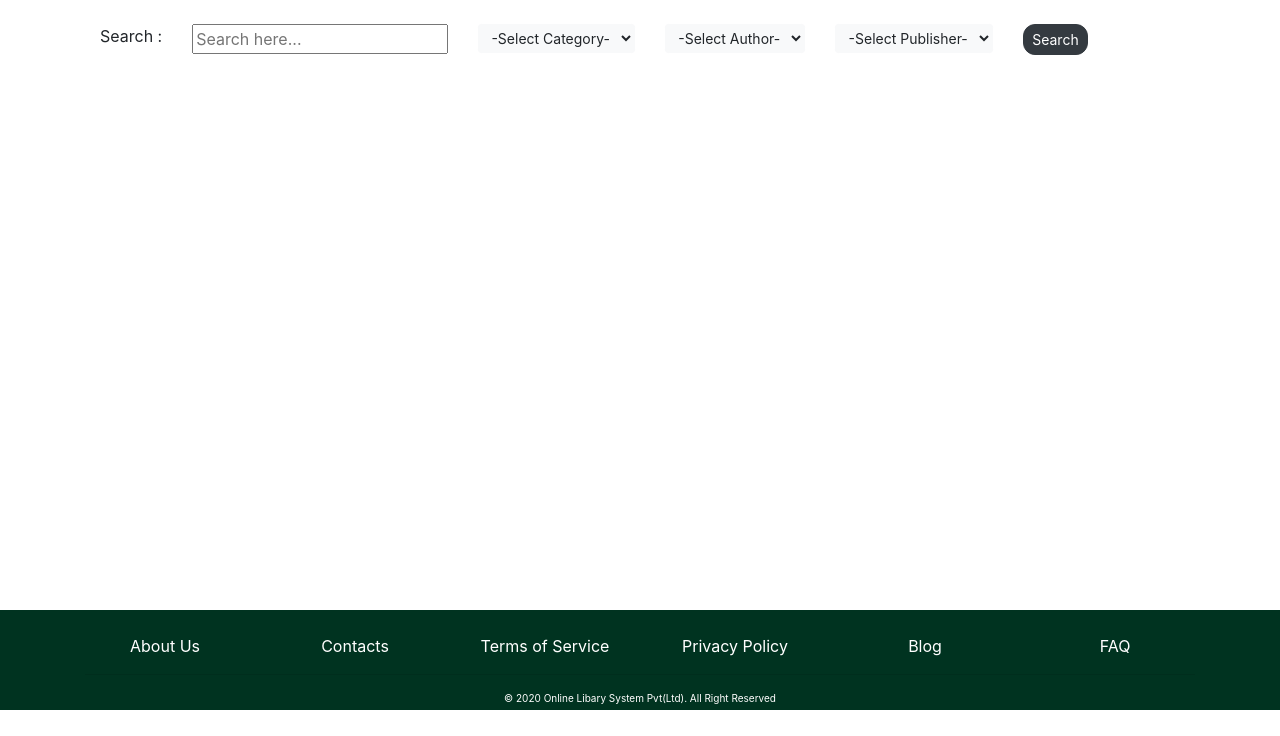
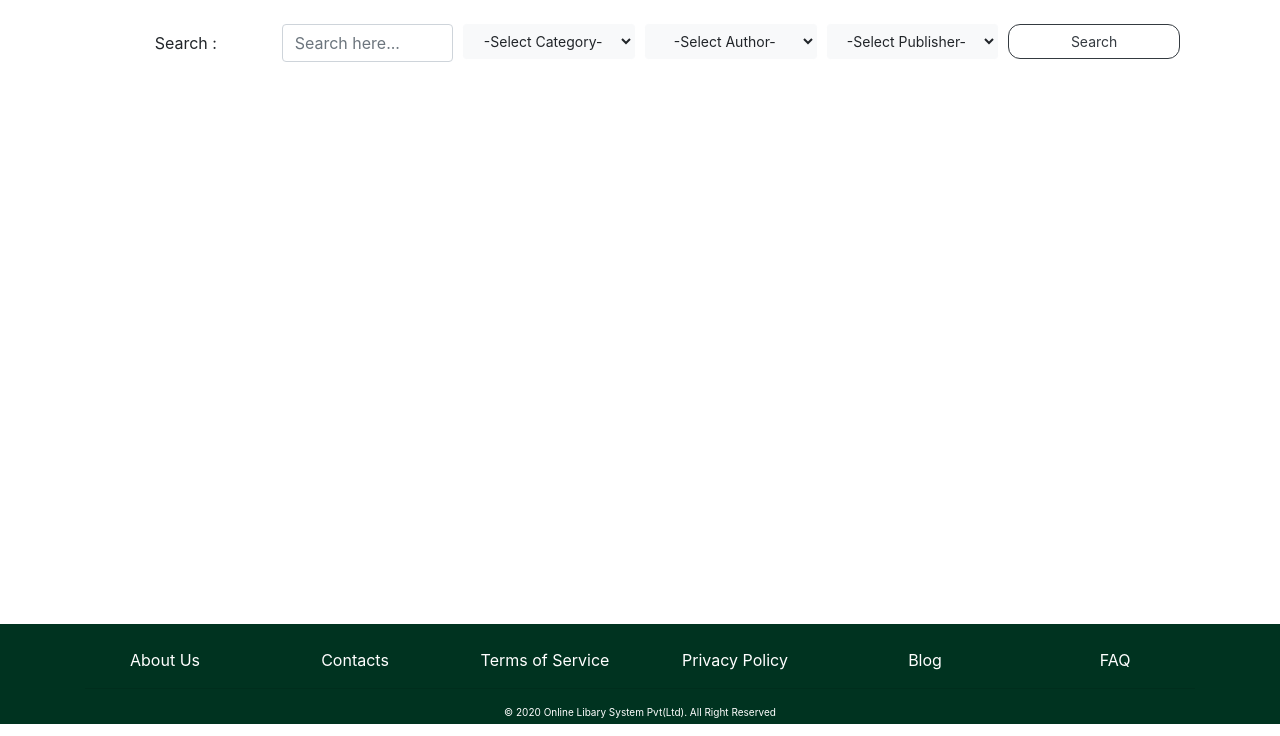
Before and after one commit to thivankanimesh/olms, a PHP site: page /grepanybook/ in a window 1280 px wide. Shown: the part 64-800 px from the top of the page. Run offline with PHP 8.4, Linux system fonts and the light colour scheme; data that the repository does not hold is empty.

Commit message:
Improved searchbar UI

```diff
--- a/index.php
+++ b/index.php
@@ -164,15 +164,15 @@
             <div class="row justify-content-md-center">
                 <div class="col-12 text-center">
                     <form action="index.php" method="POST">
-                        <div class="row">
-                            <div class="col-md-auto">
-                                <p>Search :</p>
+                        <div class="form-row">
+                            <div class="form-group col-md-2">
+                                <label class="col-form-label" for="txt-search">Search :</label>
                             </div>
-                            <div class="col-sm-auto">
-                                <input name="q" type="text" placeholder="Search here..." />
+                            <div class="form-group col-md-2">
+                                <input id="txt-search" class="form-control" name="q" type="text" placeholder="Search here..." />
                             </div>
-                            <div class="col-sm-auto">
-                                <select class="btn btn-sm btn-light" name="category">
+                            <div class="form-group col-md-2">
+                                <select class="form-control btn btn-sm btn-light" name="category">
                                     <?php
                                         echo '<option value="-Select Category-" selected>-Select Category-</option>';
                                         foreach($row_list1 as $row1){
@@ -181,8 +181,8 @@
                                     ?>
                                 </select>
                             </div>
-                            <div class="col-md-auto">
-                                <select class="btn btn-sm btn-light" name="author">
+                            <div class="form-group col-md-2">
+                                <select class="form-control btn btn-sm btn-light" name="author">
                                     <?php
                                         echo '<option value="-Select Author-" select>-Select Author-</option>';
                                         foreach($row_list2 as $row2){
@@ -191,8 +191,8 @@
                                     ?>
                                 </select>
                             </div>
-                            <div class="col-md-auto">
-                                <select class="btn btn-sm btn-light" name="publisher">
+                            <div class="form-group col-md-2">
+                                <select class="form-control btn btn-sm btn-light" name="publisher">
                                     <?php
                                         echo '<option value="-Select Publisher-" select>-Select Publisher-</option>';
                                         foreach($row_list3 as $row3){
@@ -201,8 +201,8 @@
                                     ?>
                                 </select>
                             </div>
-                            <div class="col-sm-auto">
-                                <input class="btn btn-sm btn-dark" style="border-radius: 12px" type="submit" name="form-search" value="Search" />
+                            <div class="form-group col-md-2">
+                                <input class="form-control btn btn-sm btn-outline-dark" style="border-radius: 12px" type="submit" name="form-search" value="Search" />
                             </div>
                         </div>
                     </form>
```
